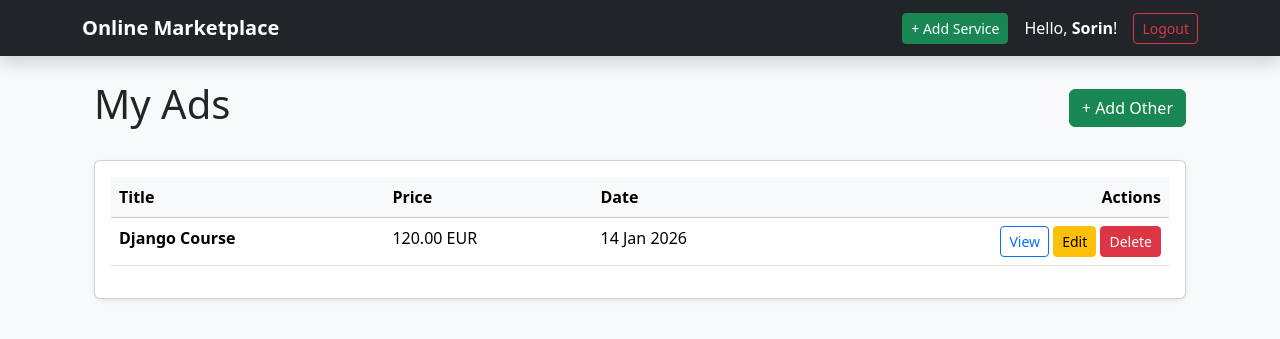
After one commit to Sori678/online-service-marketplace, a Django app: page /my-services/ in a window 1280 px wide. The commit adds this page. Shown: the top 339 px of the page. Run offline with Django 5.2, Linux system fonts and the light colour scheme; a user stored in the database is signed in; data comes from the database, SQL or seed files in the repository; both versions use the stored data as it was after the commit.

Commit message:
created page my services to control it

```diff
--- a/marketplace/templates/marketplace/base.html
+++ b/marketplace/templates/marketplace/base.html
@@ -17,7 +17,9 @@
             <div class="d-flex align-items-center">
                 {% if user.is_authenticated %}
                 <a href="{% url 'create_service' %}" class="btn btn-success btn-sm me-3">+ Add Service</a>
-                <span class="navbar-text me-3 text-white">Salut, <strong>{{ user.username }}</strong>!</span>
+                <span class="navbar-text me-3 text-white">
+                    Hello, <a href="{% url 'my_services' %}" class="text-white fw-bold text-decoration-none">{{user.username }}</a>!
+                </span>
                 <a href="{% url 'account_logout' %}" class="btn btn-outline-danger btn-sm">Logout</a>
                 {% else %}
                 <a href="{% url 'account_login' %}" class="btn btn-outline-light btn-sm me-2">Login</a>
--- /dev/null
+++ b/marketplace/templates/marketplace/my_services.html
@@ -0,0 +1,46 @@
+{% extends 'marketplace/base.html' %}
+
+{% block content %}
+<div class="container mt-4">
+    <div class="d-flex justify-content-between align-items-center mb-4">
+        <h1>My Ads</h1>
+        <a href="{% url 'create_service' %}" class="btn btn-success">+ Add Other</a>
+    </div>
+
+    <div class="card shadow-sm">
+        <div class="card-body">
+            {% if services %}
+                <table class="table table-hover">
+                    <thead class="table-light">
+                        <tr>
+                            <th>Title</th>
+                            <th>Price</th>
+                            <th>Date</th>
+                            <th class="text-end">Actions</th>
+                        </tr>
+                    </thead>
+                    <tbody>
+                        {% for service in services %}
+                        <tr>
+                            <td><strong>{{ service.title }}</strong></td>
+                            <td>{{ service.price }} EUR</td>
+                            <td>{{ service.created_on|date:"d M Y" }}</td>
+                            <td class="text-end">
+                                <a href="{% url 'service_detail' service.id %}" class="btn btn-sm btn-outline-primary">View</a>
+                                <a href="{% url 'edit_service' service.id %}" class="btn btn-sm btn-warning">Edit</a>
+                                <a href="{% url 'delete_service' service.id %}" class="btn btn-sm btn-danger">Delete</a>
+                            </td>
+                        </tr>
+                        {% endfor %}
+                    </tbody>
+                </table>
+            {% else %}
+                <div class="text-center py-5">
+                    <p class="text-muted">You haven't posted any services yet.</p>
+                    <a href="{% url 'create_service' %}" class="btn btn-primary">Post your first service</a>
+                </div>
+            {% endif %}
+        </div>
+    </div>
+</div>
+{% endblock %}
--- a/marketplace/urls.py
+++ b/marketplace/urls.py
@@ -7,5 +7,5 @@ urlpatterns = [
     path('service/<int:service_id>/', views.service_detail, name='service_detail'),
     path('service/edit/<int:service_id>/', views.edit_service, name='edit_service'),
     path('service/delete/<int:service_id>/', views.delete_service, name='delete_service'),
-
+    path('my-services/', views.my_services, name='my_services'),
 ]
--- a/marketplace/views.py
+++ b/marketplace/views.py
@@ -63,3 +63,9 @@ def delete_service(request, service_id):
         return redirect('service_list')
 
     return render(request, 'marketplace/service_confirm_delete.html', {'service': service})
+def my_services(request):
+    user_services = Service.objects.filter(provider=request.user).order_by('-created_on')
+
+    return render(request, 'marketplace/my_services.html', {
+        'services': user_services
+    })
```
Also changed, not shown: db.sqlite3.
